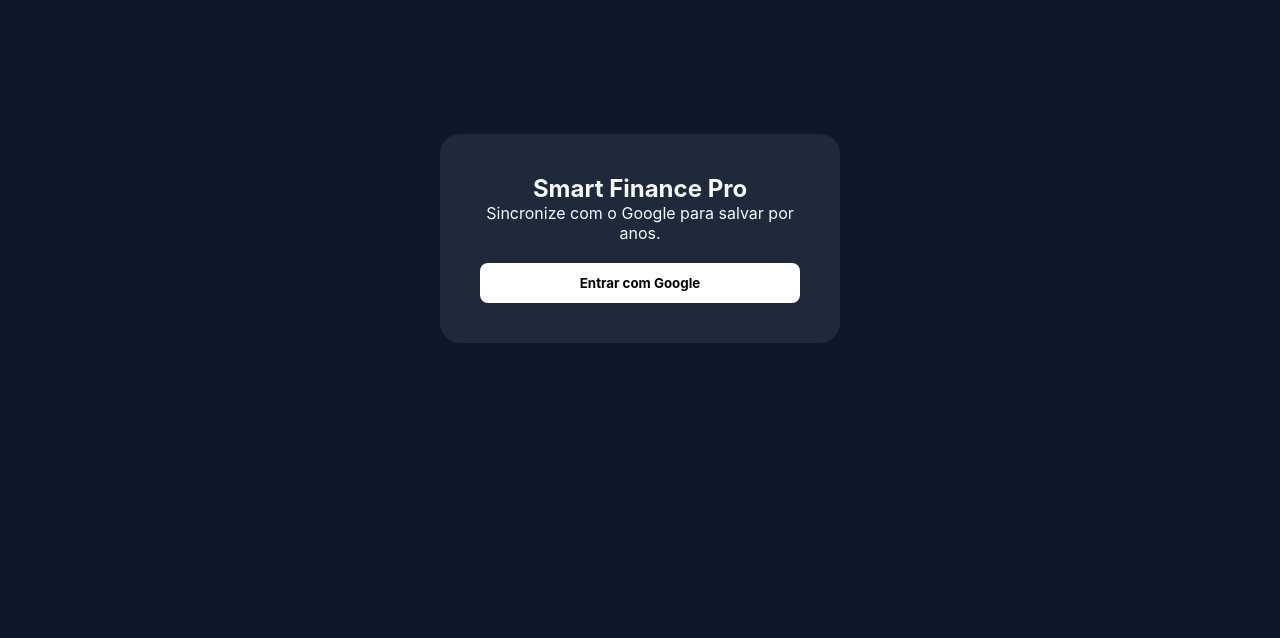
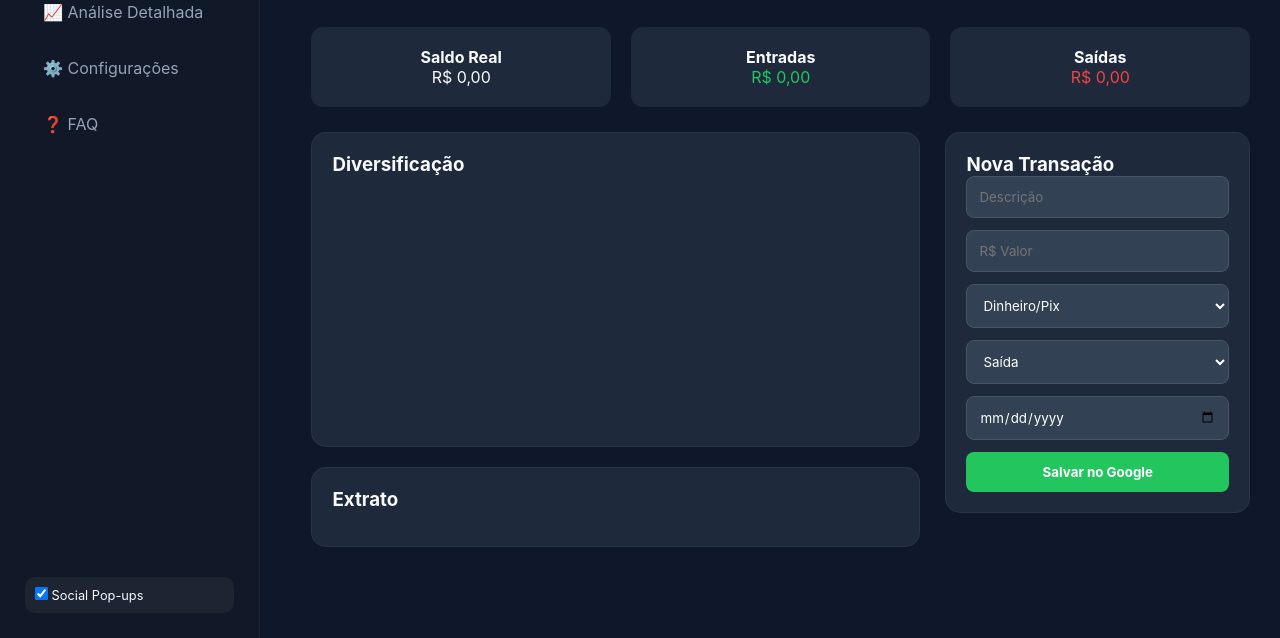
Before and after one commit to carloshenriquemartinssena-hub/planilhasmart, a plain HTML site: page index.html in a window 1280 px wide. Shown: the part 162-800 px from the top of the page. Drawn offline with nearby package versions, Linux system fonts and the light colour scheme.

Commit message:
Update index.html

```diff
--- a/index.html
+++ b/index.html
@@ -12,7 +12,7 @@
 </head>
 <body>
 
-<div id="login-overlay" class="overlay">
+<!-- <div id="login-overlay" class="overlay">
         <div class="login-box">
             <h2 id="login-title">Smart Finance Pro</h2>
             <p id="login-desc">Sincronize com o Google para salvar por anos.</p>
@@ -24,8 +24,8 @@
                 <label>Apelido (Pop-ups)</label><input type="text" id="reg-apelido">
                 <button onclick="salvarPerfil()" class="btn-add" style="margin-top:15px">Finalizar Cadastro</button>
             </div> -->
-        </div>
-    </div>
+        <!-- </div>
+    </div>   --> -->
 
     <nav class="sidebar">
         <div class="logo">SMART FINANCE</div>
```
